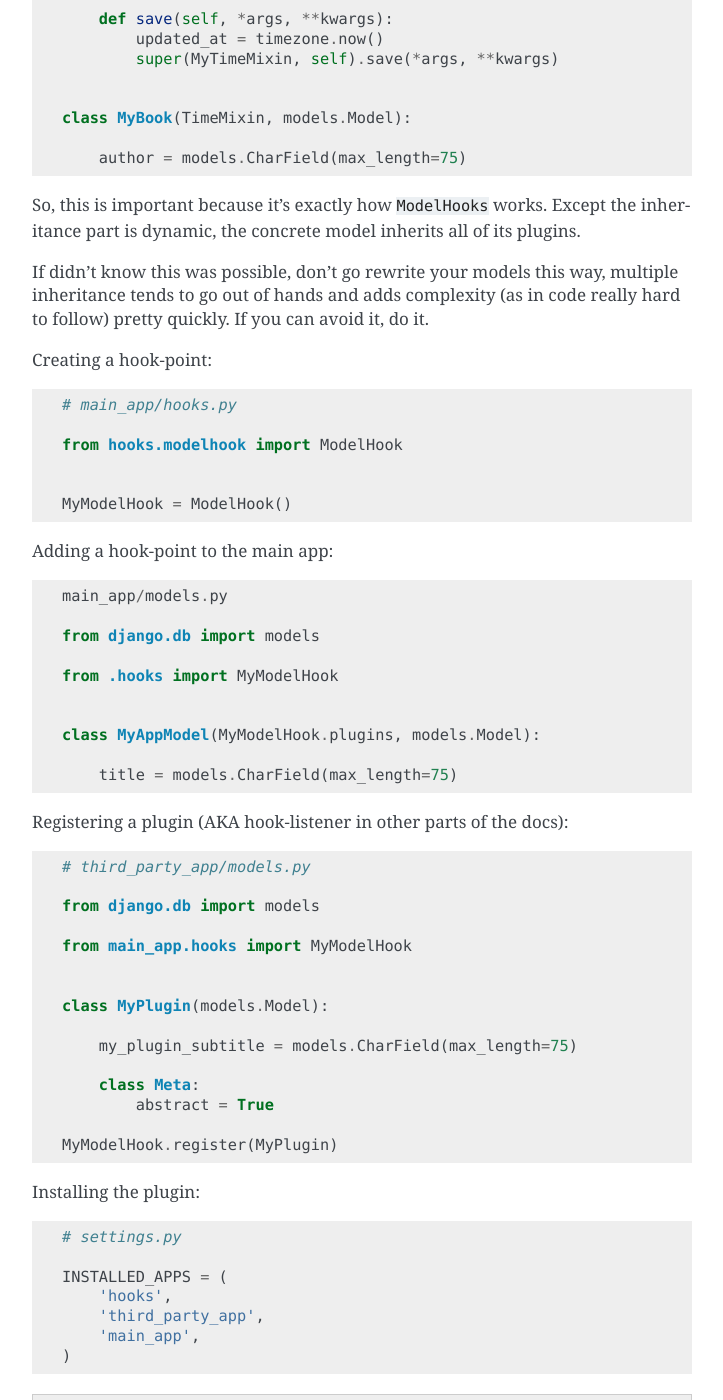
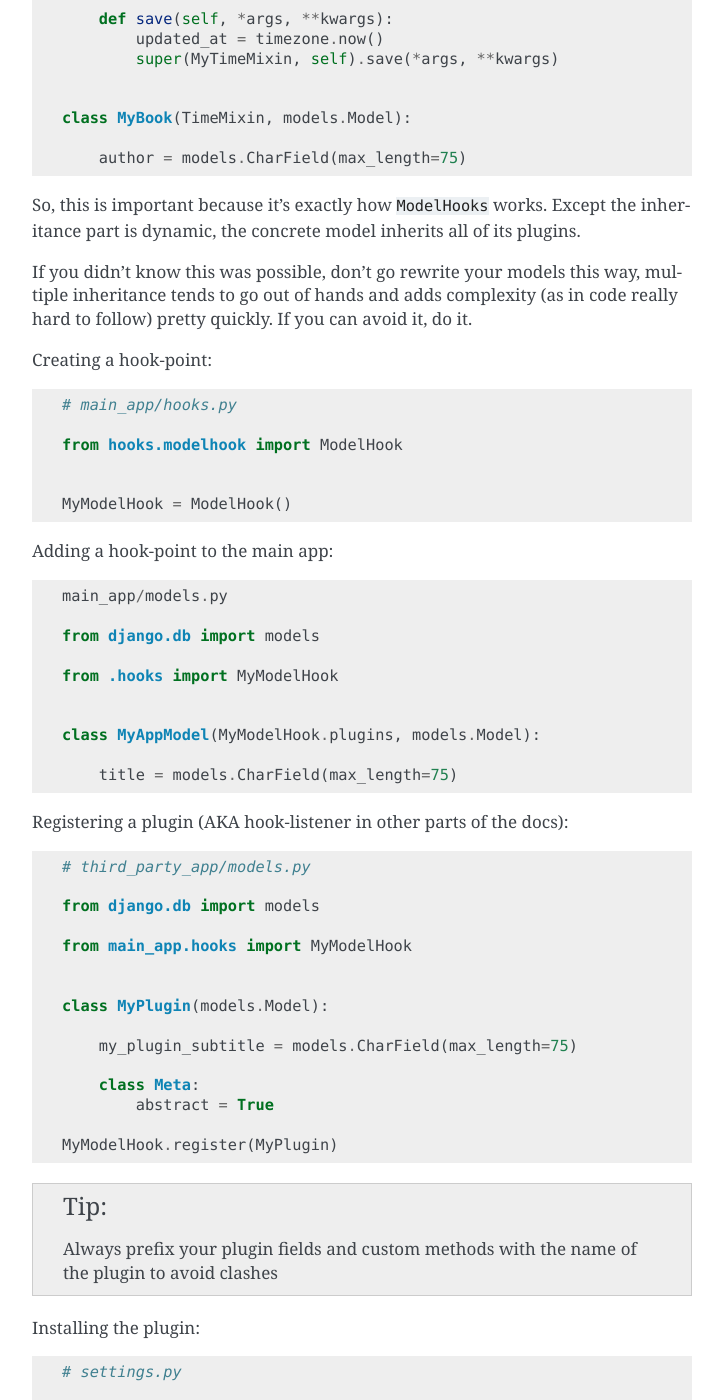
Before and after one commit to nitely/django-hooks, a Sphinx documentation site: the page built from docs/modelhook.rst, in a window 1280 px wide and 1400 px high, scrolled down 454 px. Shown: the whole window, without its empty margins (388-1111 px from the left). Built offline with Sphinx 7.4.7, drawn with Linux system fonts in a browser that asks for light colours.

```diff
--- a/docs/modelhook.rst
+++ b/docs/modelhook.rst
@@ -33,7 +33,7 @@
 Except the inheritance part is dynamic, the concrete model inherits
 all of its plugins.
 
-If didn't know this was possible, don't go rewrite your models this way,
+If you didn't know this was possible, don't go rewrite your models this way,
 multiple inheritance tends to go out of hands and adds complexity
 (as in code really hard to follow) pretty quickly. If you can avoid it, do it.
 
@@ -77,6 +77,9 @@
 
     MyModelHook.register(MyPlugin)
 
+.. Tip:: Always prefix your plugin fields and custom methods
+         with the name of the plugin to avoid clashes
+
 Installing the plugin::
 
     # settings.py
```
